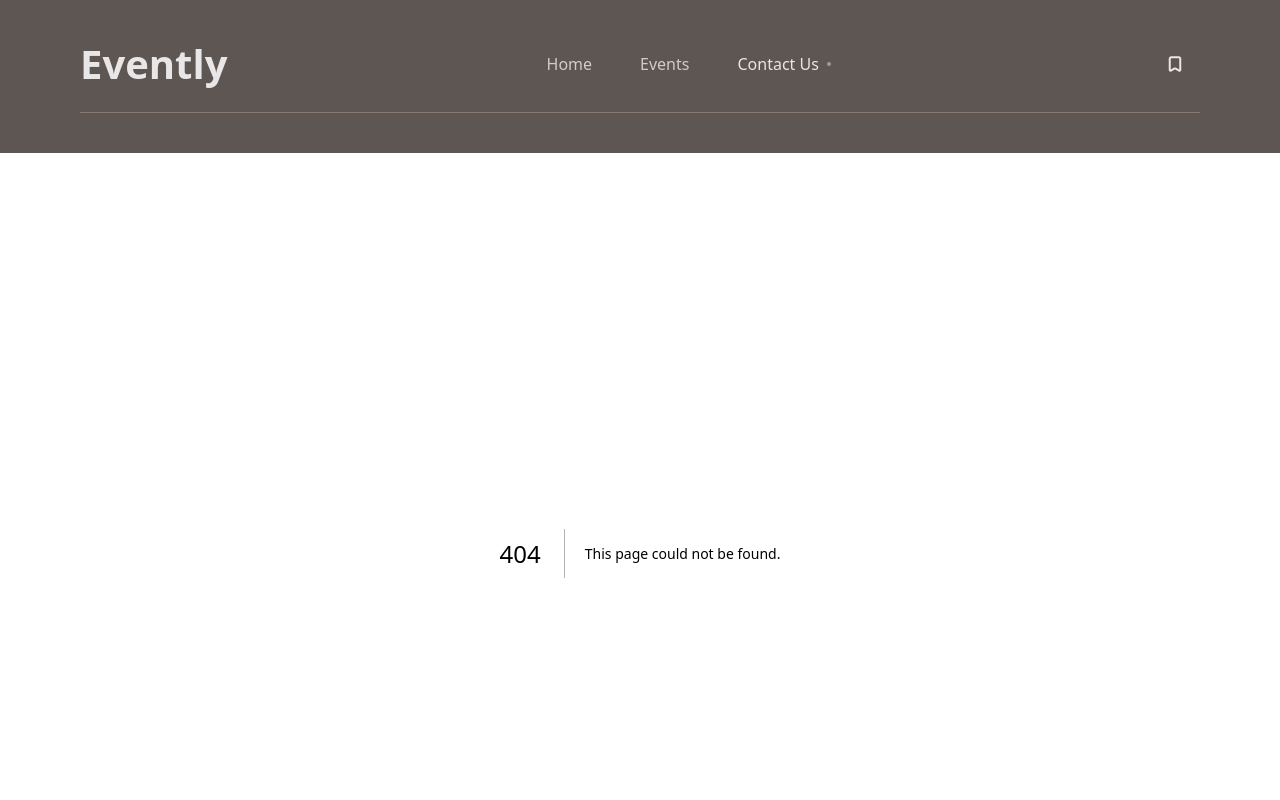
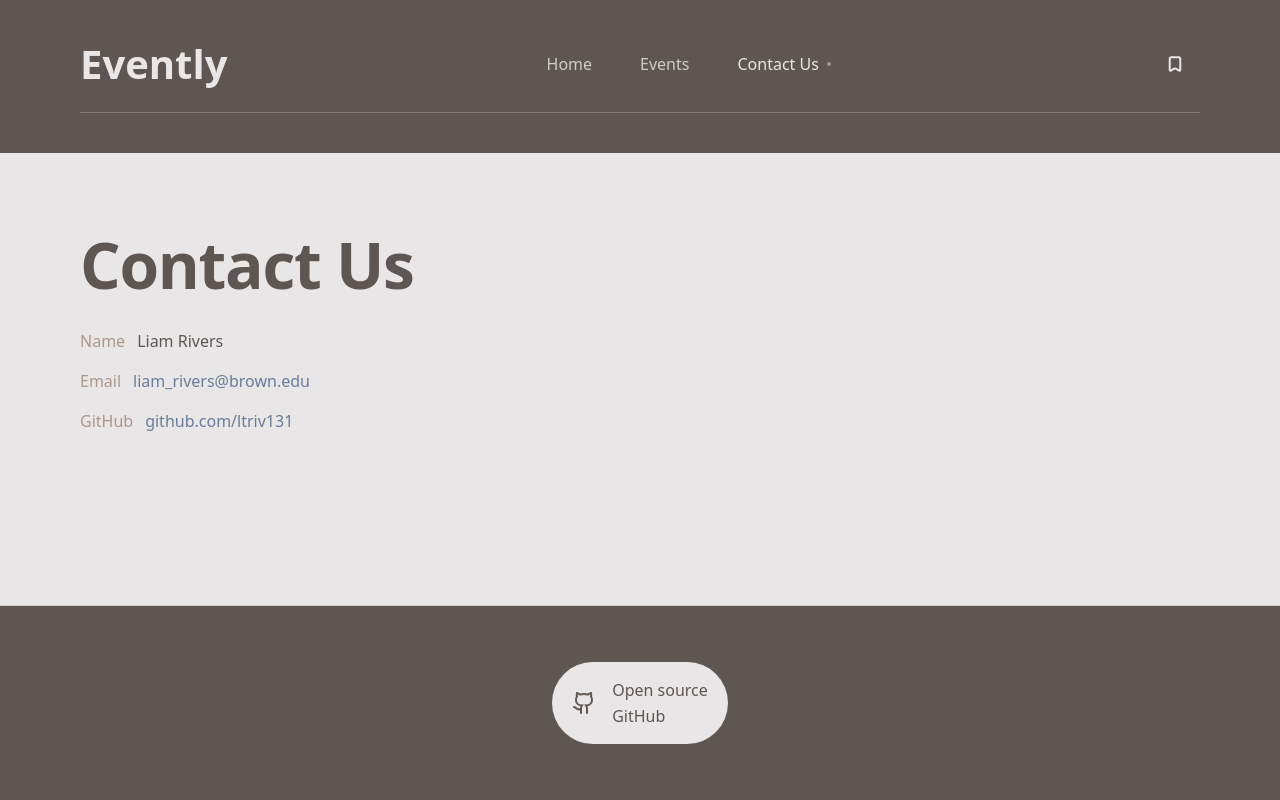
Before and after one commit to ltriv131/Evently, a Next.js app: page /contact-us in a window 1280 px wide. Before the commit this address had no page. Shown: the top 800 px of the page. Built offline with nearby package versions, Linux system fonts and the light colour scheme.

Commit message:
contact page

```diff
--- /dev/null
+++ b/src/app/contact-us/page.tsx
@@ -0,0 +1,32 @@
+import styles from "../css/ContactPage.module.css";
+
+export default function ContactUsPage() {
+  return (
+    <div className={styles.page}>
+      <h1 className={styles.title}>Contact Us</h1>
+      <div className={styles.details}>
+        <p className={styles.row}>
+          <span className={styles.label}>Name</span>
+          <span className={styles.value}>Liam Rivers</span>
+        </p>
+        <p className={styles.row}>
+          <span className={styles.label}>Email</span>
+          <a className={styles.value} href="mailto:liam_rivers@brown.edu">
+            liam_rivers@brown.edu
+          </a>
+        </p>
+        <p className={styles.row}>
+          <span className={styles.label}>GitHub</span>
+          <a
+            className={styles.value}
+            href="https://github.com/ltriv131"
+            target="_blank"
+            rel="noreferrer"
+          >
+            github.com/ltriv131
+          </a>
+        </p>
+      </div>
+    </div>
+  );
+}
--- /dev/null
+++ b/src/app/css/ContactPage.module.css
@@ -0,0 +1,47 @@
+.page {
+  display: flex;
+  flex-direction: column;
+  align-items: flex-start;
+  width: 100%;
+  background-color: #e9e6e7;
+  padding: 80px;
+}
+
+.title {
+  margin: 0 0 32px;
+  color: #5e5653;
+  font-size: 64px;
+  font-weight: 700;
+  line-height: 1;
+  letter-spacing: -1.28px;
+}
+
+.details {
+  display: flex;
+  flex-direction: column;
+  gap: 16px;
+  width: 100%;
+  max-width: 480px;
+}
+
+.row {
+  display: flex;
+  align-items: baseline;
+  gap: 12px;
+  font-size: 16px;
+  font-weight: 500;
+  line-height: 1.5;
+}
+
+.label {
+  color: #ab978c;
+}
+
+.value {
+  color: #5e5653;
+}
+
+.value:is(a) {
+  color: #6b7c98;
+  text-decoration: none;
+}
```
